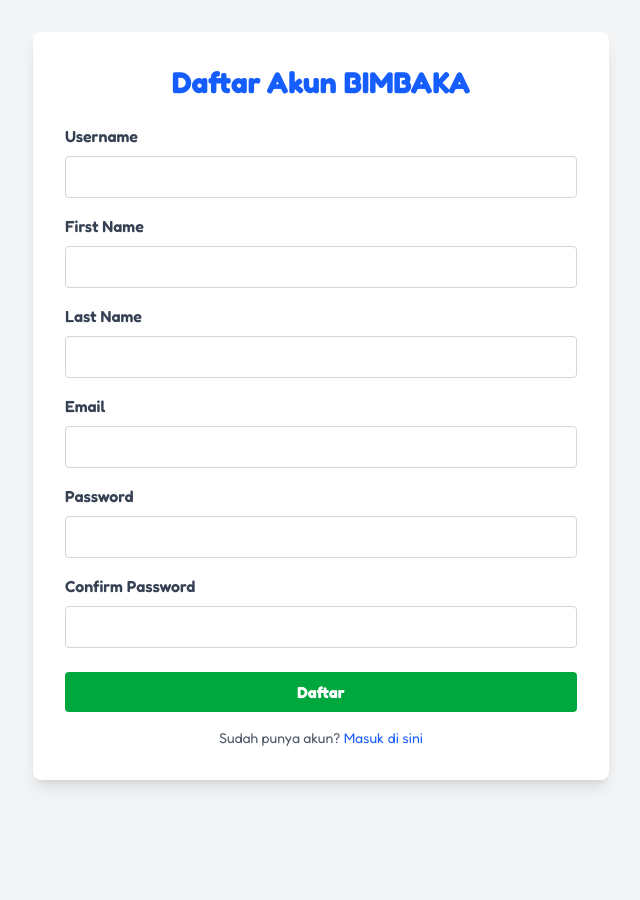
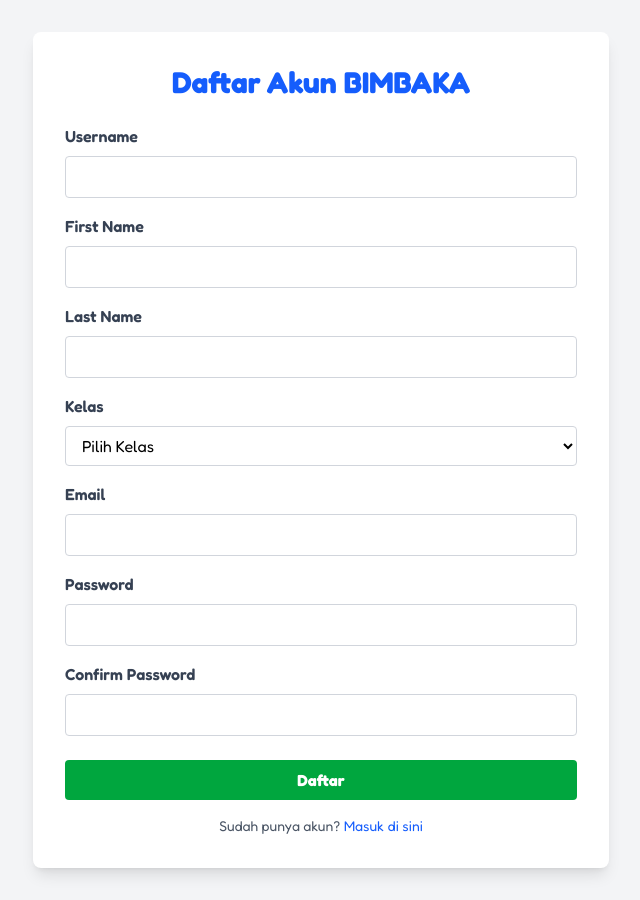
Before and after one commit to ahmadmcer/bimbaka, a Django app: page /daftar/ in a window 1280 px wide. Shown: the whole page, without its empty margins (319-959 px from the left). Before the commit the page ends 787 px from the top, so only its background shows below. Run offline with Django 5.2, Linux system fonts and the light colour scheme; some libraries are stand-ins or nearby versions.

Commit message:
feat: add Kelas selection to registration form

```diff
--- a/belajar/templates/pages/auth/daftar.html
+++ b/belajar/templates/pages/auth/daftar.html
@@ -30,6 +30,14 @@
         <label for="last_name" class="block text-gray-700 font-semibold mb-2">Last Name</label>
         <input type="text" id="last_name" name="last_name" required class="w-full px-3 py-2 border border-gray-300 rounded focus:outline-none focus:ring-2 focus:ring-blue-500" />
       </div>
+      <div for="kelas" class="mb-4">
+        <label class="block text-gray-700 font-semibold mb-2">Kelas</label>
+        <select id="kelas" name="kelas" required class="w-full px-3 py-2 border border-gray-300 rounded focus:outline-none focus:ring-2 focus:ring-blue-500">
+          <option value="" disabled selected>Pilih Kelas</option>
+          <option value="kelas_2">Kelas 2</option>
+          <option value="kelas_3">Kelas 3</option>
+        </select>
+      </div>
       <div class="mb-4">
         <label for="email" class="block text-gray-700 font-semibold mb-2">Email</label>
         <input type="email" id="email" name="email" required class="w-full px-3 py-2 border border-gray-300 rounded focus:outline-none focus:ring-2 focus:ring-blue-500" />
```
